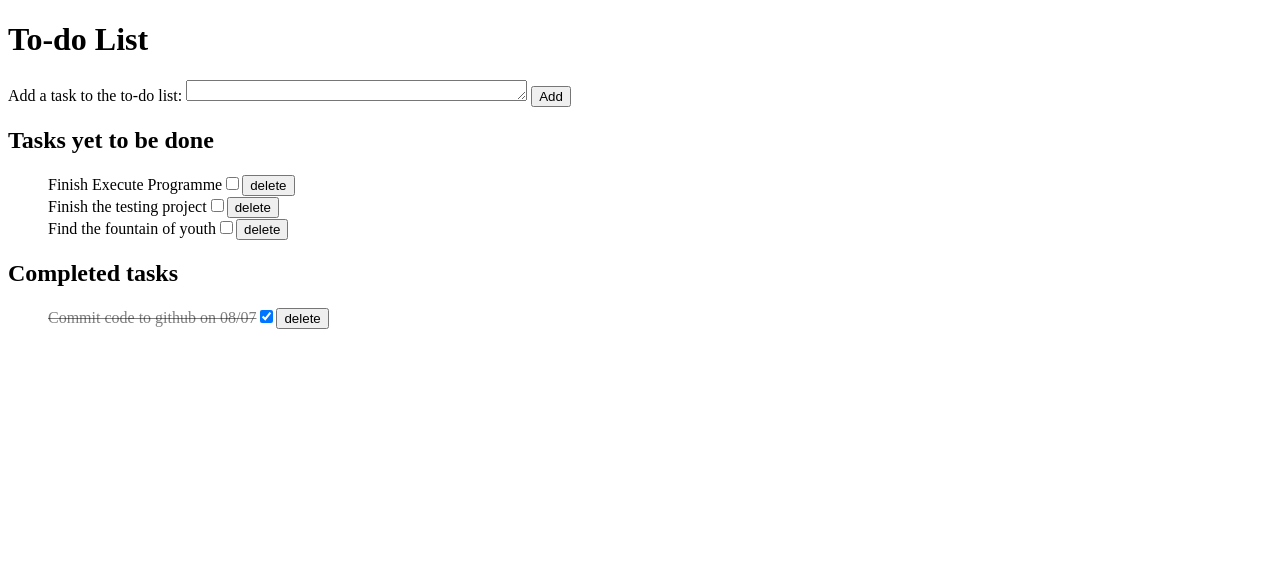
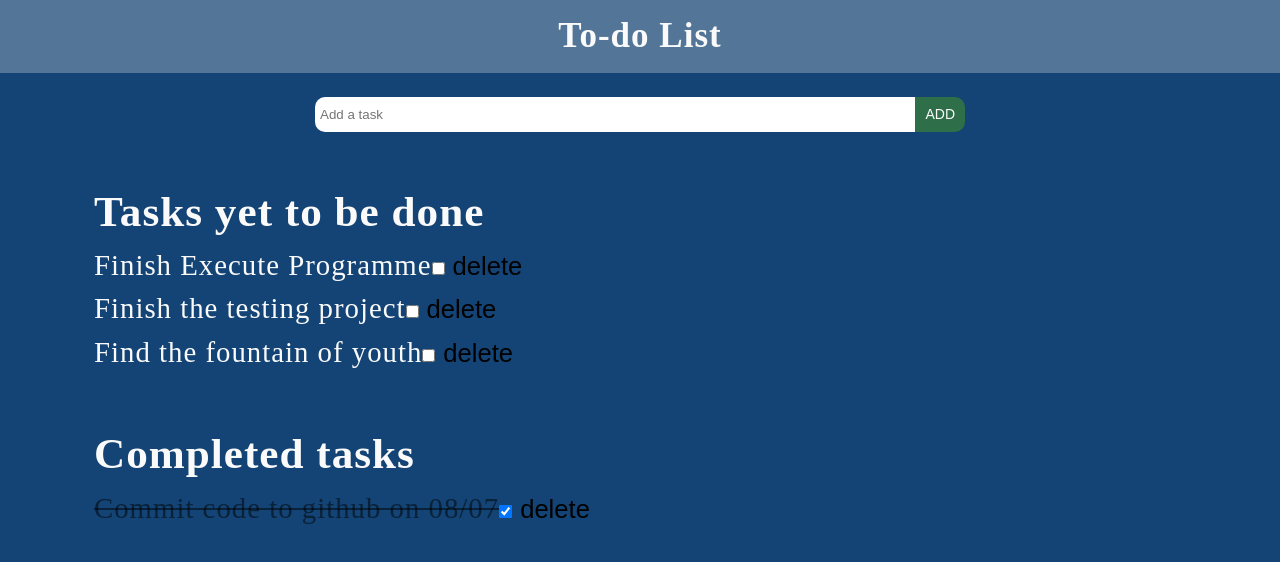
Before and after one commit to fac25/week8-testing-yassien-abdullah, a plain HTML site: page index.html in a window 1280 px wide. Drawn offline with Linux system fonts and the light colour scheme.

Commit message:
Styled header and user input form

```diff
--- a/index.html
+++ b/index.html
@@ -23,26 +23,34 @@
         <main>
 
             <section>
+                <div class="container">
+                    <form id="theForm">
+                        <label class="sr-only" for="taskToAdd">Add a task to the to-do list:</label>
+                        <input type="text" name="taskToAdd" id="taskToAdd" placeholder="Add a task" required/>
+
+                        <button class="btn" type="submit">Add</button>
+                    </form>
+                </div>
                 <!-- form for user input goes here-->
-                <form id="theForm">
-                    <label for="taskToAdd">Add a task to the to-do list:</label>
-                    <textarea rows="1" cols="40" id="taskToAdd"></textarea>
-
-                    <button type="submit">Add</button>
-                </form>
             </section>
 
-            <section>
-                <h2 id="h2ForIncompleteTasks"></h2>
-                <!-- to do list is displayed here -->
-                <ul id="theList"></ul>
-            </section>
+            <div class="lists-grid">
+                <section>
+                    <div class="container">
+                        <h2 id="h2ForIncompleteTasks"></h2>
+                        <!-- to do list is displayed here -->
+                        <ul id="theList"></ul>
+                    </div>
+                </section>
 
-            <section>
-                <h2 id="h2ForCompletedTasks"></h2>
-                <!-- completed tasks are displayed here -->
-                <ul id="theCompletedTasks"></ul>
-            </section>
+                <section>
+                    <div class="container">
+                        <h2 id="h2ForCompletedTasks"></h2>
+                        <!-- completed tasks are displayed here -->
+                        <ul id="theCompletedTasks"></ul>
+                    </div>
+                </section>
+            </div>
 
 
         </main>
--- a/script.js
+++ b/script.js
@@ -47,6 +47,7 @@ const createTask = (text, id) => {
     let deleteButton = document.createElement("button");
     deleteButton.setAttribute("id", `delete-task-${id}`);
     deleteButton.textContent = "delete";
+    deleteButton.classList.add("delete")
     deleteButton.addEventListener("click", deleteFromList);
     // Append the created elements to the liste item
     taskElement.append(taskText, taskCompleted, deleteButton);
--- a/style.css
+++ b/style.css
@@ -1,6 +1,44 @@
+:root {
+    --primary-color: rgb(19, 68, 117);
+    --white: rgb(250, 250, 250);
+    --white--transparent: rgba(230, 230, 230, .3);
+    --red: rgb(203, 42, 42);
+    --secondary-color: rgb(46, 111, 73);
+}
+
+*, *::after, *::before {
+    margin: 0;
+    padding: 0;
+    box-sizing: inherit;
+
+}
+
+html {
+    box-sizing: border-box;
+    overflow-x: hidden;
+}
+
+body {
+    font-size: 1.8rem;
+    letter-spacing: 1px;
+    line-height: 1.5;
+    min-height: 100vh;
+    background-color: var(--primary-color);
+    color: var(--white);
+}
+
 /* remove default list styling */
 ul {
     list-style-type: none;
+}
+
+
+button {
+    background: none;
+    border: none;
+    cursor: pointer;
+    display: inline-block;
+    font-size: 1.6rem;
 }
 
 /* add some space between the delete button and task text */
@@ -23,3 +61,86 @@ ul {
 .hidden {
     display: none;
 }
+
+.sr-only {
+    position: absolute !important;
+    height: 1px; width: 1px;
+    overflow: hidden;
+    clip: rect(1px 1px 1px 1px);
+    clip: rect(1px, 1px, 1px, 1px);
+}
+
+.btn {
+    background-color: var(--secondary-color);
+    padding: 5px 10px;
+    color: var(--white);
+    text-transform: uppercase;
+    font-size: calc(14rem / 16);
+}
+
+.container {
+    width: 100%;
+    padding: 1.5rem;
+    margin: 0 auto;
+}
+
+
+/* header */
+header {
+    background-color: var(--white--transparent);
+    text-align: center;
+    padding: calc(10rem / 16) 0;
+}
+
+h1 {
+    font-size: calc(35rem / 16);
+}
+
+/* The form */
+form {
+    display: flex;
+    max-width: calc(650rem / 16);
+    margin: 0 auto;
+}
+
+form input {
+    flex: 1;
+    padding: 10px 5px;
+    border-top-left-radius: 10px;
+    border-bottom-left-radius: 10px;
+    border: none;
+}
+
+form button {
+    border-top-right-radius: 10px;
+    border-bottom-right-radius: 10px;
+}
+
+
+@media  (min-width: 768px) {
+    .container {
+        max-width: 720px;
+    }
+}
+
+
+
+@media (min-width: 992px) {
+    .container {
+        max-width: 960px;
+    }
+}
+
+
+@media  (min-width: 1200px) {
+    .container {
+        max-width: 1140px;
+    }
+}
+
+@media  (min-width: 1400px) {
+    .container {
+        max-width: 1320px;
+    }
+
+}
```
